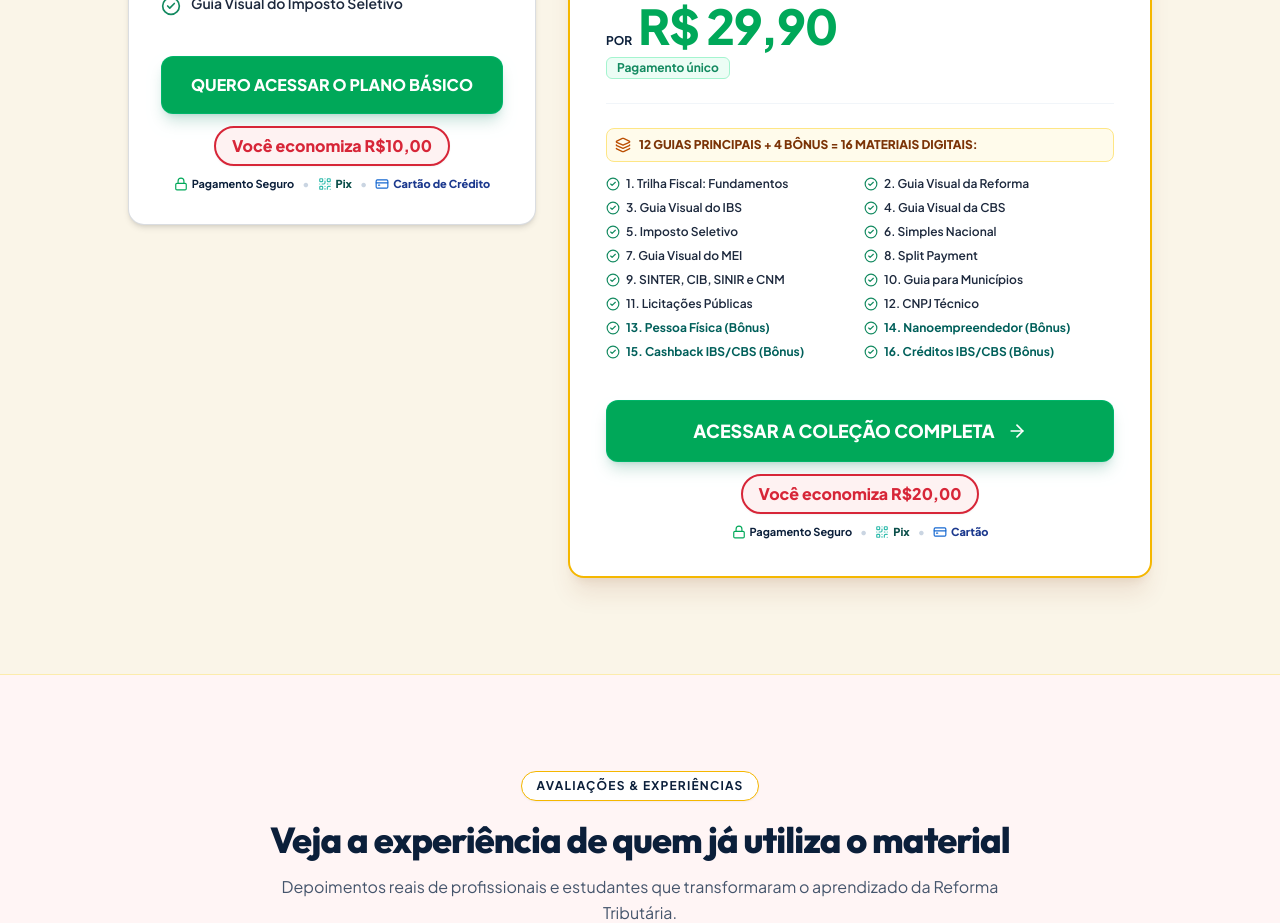
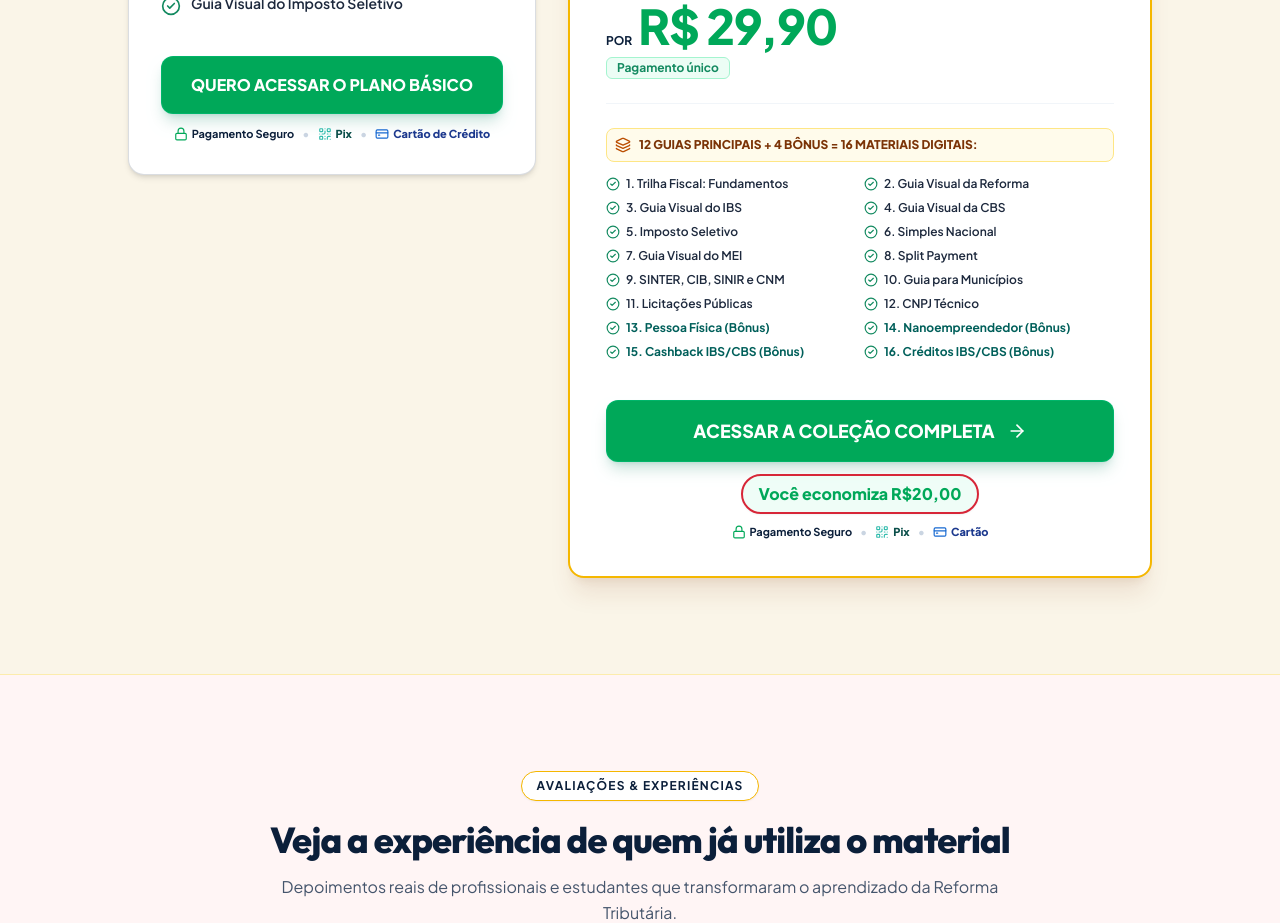
Before and after one commit to henriquecarreto/REFORMA-TRIBUTARIA, a React (Vite) app: page / in a window 1280 px wide. Shown: the part 9460-10383 px from the top of the page. Built offline with nearby package versions, Linux system fonts and the light colour scheme.

Commit message:
keep green text color on savings badge and restrict badge to main offer only

```diff
--- a/src/components/PricingSection.tsx
+++ b/src/components/PricingSection.tsx
@@ -124,13 +124,7 @@ export const PricingSection: React.FC = () => {
                 <span>QUERO ACESSAR O PLANO BÁSICO</span>
               </a>
 
-              <div className="text-center mt-3">
-                <span className="inline-flex items-center justify-center gap-1.5 px-4 py-1.5 rounded-full bg-red-50 border-2 border-[#D72638] text-[#D72638] text-sm sm:text-base font-black shadow-xs">
-                  Você economiza R$10,00
-                </span>
-              </div>
-
-              <div className="flex flex-wrap items-center justify-center gap-2 text-[11px] font-bold text-[#0B1F3A] mt-2.5">
+              <div className="flex flex-wrap items-center justify-center gap-2 text-[11px] font-bold text-[#0B1F3A] mt-3">
                 <span className="inline-flex items-center gap-1">
                   <Lock className="w-3.5 h-3.5 text-[#00A859]" /> Pagamento Seguro
                 </span>
@@ -295,7 +289,7 @@ export const PricingSection: React.FC = () => {
               </a>
 
               <div className="text-center mt-3">
-                <span className="inline-flex items-center justify-center gap-1.5 px-4 py-1.5 rounded-full bg-red-50 border-2 border-[#D72638] text-[#D72638] text-sm sm:text-base font-black shadow-xs">
+                <span className="inline-flex items-center justify-center gap-1.5 px-4 py-1.5 rounded-full bg-emerald-50/80 border-2 border-[#D72638] text-[#00A859] text-sm sm:text-base font-black shadow-xs">
                   Você economiza R$20,00
                 </span>
               </div>
```
